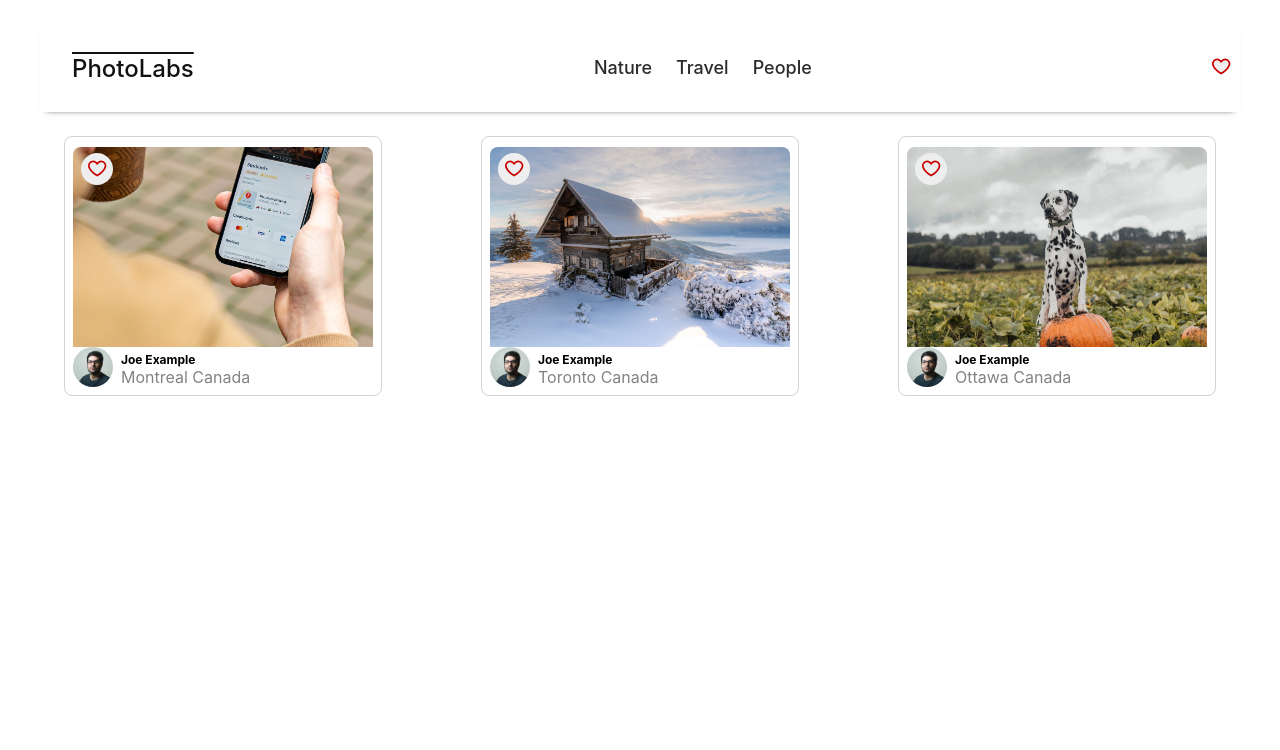
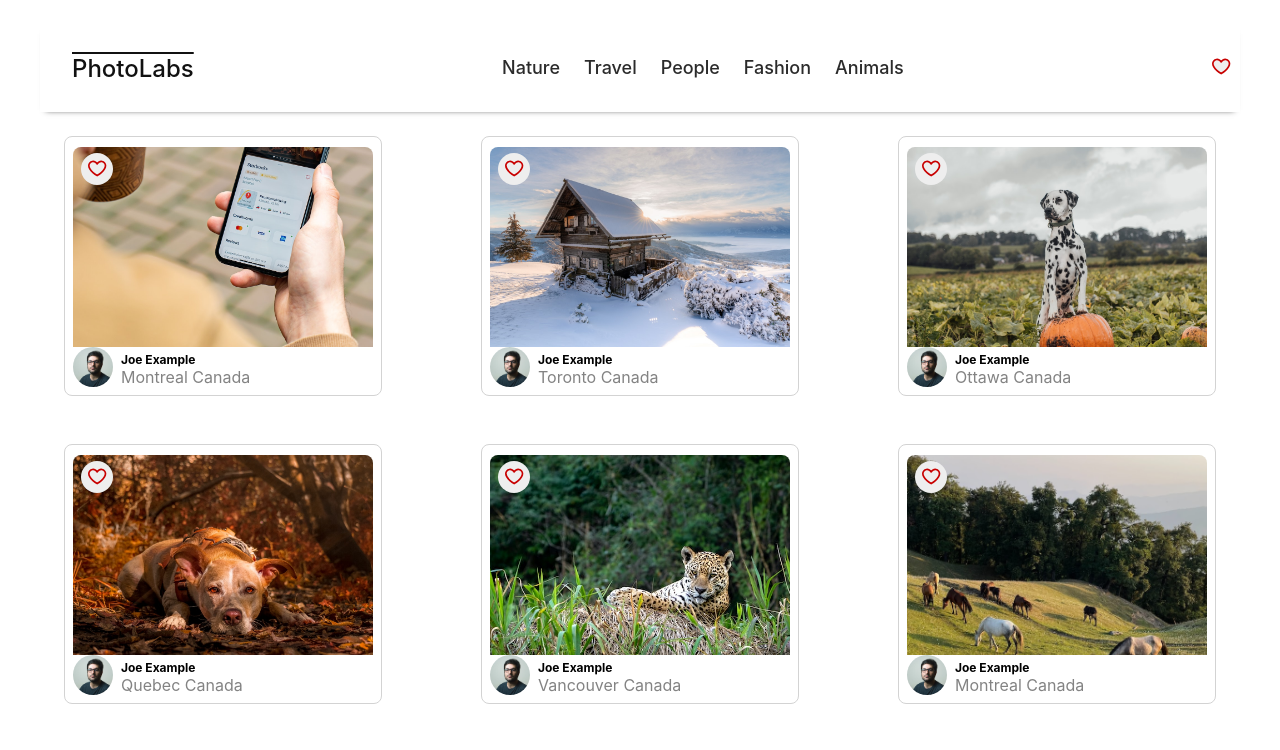
Before and after one commit to Upgrayedd0408/photolabs, a React (Create React App) app in the folder frontend/: page / in a window 1280 px wide. Shown: the top 750 px of the page. Built offline with nearby package versions, Linux system fonts and the light colour scheme; the HTML template or start-up script is replaced by a standard one.

Commit message:
remove default props and pass in Mock Data

```diff
--- a/frontend/src/components/PhotoList.jsx
+++ b/frontend/src/components/PhotoList.jsx
@@ -2,69 +2,18 @@ import React from "react";
 
 import "../styles/PhotoList.scss";
 import PhotoListItem from "./PhotoListItem";
+import photos from "mocks/photos";
 
-const sampleDataForPhotoList = [
-  {
-    id: "1",
-    location: {
-      city: "Montreal",
-      country: "Canada",
-    },
-    urls: {
-      full: `${process.env.PUBLIC_URL}/Image-1-Full.jpeg`,
-      regular: `${process.env.PUBLIC_URL}/Image-1-Regular.jpeg`,
-    },
-    user: {
-      id: "1",
-      username: "exampleuser",
-      name: "Joe Example",
-      profile: `${process.env.PUBLIC_URL}/profile-1.jpg`,
-    },
-  },
-  {
-    id: "2",
-    location: {
-      city: "Toronto",
-      country: "Canada",
-    },
-    urls: {
-      full: `${process.env.PUBLIC_URL}/Image-2-Full.jpeg`,
-      regular: `${process.env.PUBLIC_URL}/Image-2-Regular.jpeg`,
-    },
-    user: {
-      id: "2",
-      username: "exampleuser",
-      name: "Joe Example",
-      profile: `${process.env.PUBLIC_URL}/profile-1.jpg`,
-    },
-  },
-  {
-    id: "3",
-    location: {
-      city: "Ottawa",
-      country: "Canada",
-    },
-    urls: {
-      full: `${process.env.PUBLIC_URL}/Image-3-Full.jpeg`,
-      regular: `${process.env.PUBLIC_URL}/Image-3-Regular.jpeg`,
-    },
-    user: {
-      id: "3",
-      username: "exampleuser",
-      name: "Joe Example",
-      profile: `${process.env.PUBLIC_URL}/profile-1.jpg`,
-    },
-  },
-];
+
 
 const PhotoList = (props) => {
   const { fav, favPhoto } = props;
 
-  const list = sampleDataForPhotoList.map((photo) => <PhotoListItem key={photo.id} photo={photo} fav={fav} favPhoto={favPhoto} />);
+  const listOfPhotos = photos.map((photo) => <PhotoListItem key={photo.id} photo={photo} fav={fav} favPhoto={favPhoto} />);
 
   return (
     <ul className="photo-list">
-      {list}
+      {listOfPhotos}
     </ul>
   );
 };
--- a/frontend/src/components/TopicList.jsx
+++ b/frontend/src/components/TopicList.jsx
@@ -1,34 +1,19 @@
 import React from "react";
 import TopicListItem from "./TopicListItem";
+import topics from "mocks/topics";
+
 
 import "../styles/TopicList.scss";
 
 
-const sampleDataForTopicList = [
-  {
-    id: "1",
-    slug: "topic-1",
-    title: "Nature",
-  },
-  {
-    id: "2",
-    slug: "topic-2",
-    title: "Travel",
-  },
-  {
-    id: "3",
-    slug: "topic-3",
-    title: "People",
-  },
-];
 
 const TopicList = () => {
 
-  const topics = sampleDataForTopicList.map((topic) => <TopicListItem key={topic.id} topic={topic} /* fav={fav} favPhoto={favPhoto} */ />);
+  const listOfTopics = topics.map((topic) => <TopicListItem key={topic.id} topic={topic} /* fav={fav} favPhoto={favPhoto} */ />);
 
   return (
     <div className="top-nav-bar__topic-list">
-      {topics}
+      {listOfTopics}
     </div>
   );
 };
--- a/frontend/src/mocks/photos.js
+++ b/frontend/src/mocks/photos.js
@@ -14,7 +14,7 @@ const photo1 = {
     "name": "Joe Example",
     "profile": `${process.env.PUBLIC_URL}/profile-1.jpg`
   }
-}
+};
 
 const photo2 = {
   "id": "2",
@@ -32,7 +32,7 @@ const photo2 = {
     "name": "Joe Example",
     "profile": `${process.env.PUBLIC_URL}/profile-1.jpg`
   }
-}
+};
 
 const photo3 = {
   "id": "3",
@@ -50,7 +50,7 @@ const photo3 = {
     "name": "Joe Example",
     "profile": `${process.env.PUBLIC_URL}/profile-1.jpg`
   }
-}
+};
 
 const photo4 = {
   "id": "4",
@@ -69,7 +69,7 @@ const photo4 = {
     "name": "Joe Example",
     "profile": `${process.env.PUBLIC_URL}/profile-1.jpg`
   }
-}
+};
 
 const photo5 = {
   "id": "5",
@@ -87,7 +87,7 @@ const photo5 = {
     "name": "Joe Example",
     "profile": `${process.env.PUBLIC_URL}/profile-1.jpg`
   }
-}
+};
 
 const photo6 =  {
   "id": "6",
@@ -105,7 +105,7 @@ const photo6 =  {
     "name": "Joe Example",
     "profile": `${process.env.PUBLIC_URL}/profile-1.jpg`
   }
-}
+};
 
 const photo7 = {
   "id": "7",
@@ -123,7 +123,7 @@ const photo7 = {
     "name": "Joe Example",
     "profile": `${process.env.PUBLIC_URL}/profile-1.jpg`
   }
-}
+};
 
 const photo8 = {
   "id": "8",
@@ -141,7 +141,7 @@ const photo8 = {
     "name": "Joe Example",
     "profile": `${process.env.PUBLIC_URL}/profile-1.jpg`
   }
-}
+};
 
 const photo9 = {
   "id": "9",
@@ -159,7 +159,7 @@ const photo9 = {
     "name": "Joe Example",
     "profile": `${process.env.PUBLIC_URL}/profile-1.jpg`
   }
-}
+};
 
 const photo10 = {
   "id": "10",
@@ -177,7 +177,7 @@ const photo10 = {
     "name": "Joe Example",
     "profile": `${process.env.PUBLIC_URL}/profile-1.jpg`
   }
-}
+};
 
 
 
@@ -185,7 +185,7 @@ const photo10 = {
 const photos = [
   {
     ...photo1,
-    similar_photos: {
+    "similar_photos": {
       photo2,
       photo3,
       photo4,
@@ -194,7 +194,7 @@ const photos = [
   },
   {
     ...photo2,
-    similar_photos: {
+    "similar_photos": {
       photo2,
       photo3,
       photo4,
@@ -203,7 +203,7 @@ const photos = [
   },
   {
     ...photo3,
-    similar_photos: {
+    "similar_photos": {
       photo2,
       photo3,
       photo4,
@@ -212,7 +212,7 @@ const photos = [
   },
   {
     ...photo4,
-    similar_photos: {
+    "similar_photos": {
       photo2,
       photo3,
       photo4,
@@ -221,7 +221,7 @@ const photos = [
   },
   {
     ...photo5,
-    similar_photos: {
+    "similar_photos": {
       photo2,
       photo3,
       photo4,
@@ -230,7 +230,7 @@ const photos = [
   },
   {
     ...photo6,
-    similar_photos: {
+    "similar_photos": {
       photo2,
       photo3,
       photo4,
@@ -239,7 +239,7 @@ const photos = [
   },
   {
     ...photo7,
-    similar_photos: {
+    "similar_photos": {
       photo2,
       photo3,
       photo4,
@@ -248,7 +248,7 @@ const photos = [
   },
   {
     ...photo8,
-    similar_photos: {
+    "similar_photos": {
       photo2,
       photo3,
       photo4,
@@ -257,7 +257,7 @@ const photos = [
   },
   {
     ...photo9,
-    similar_photos: {
+    "similar_photos": {
       photo2,
       photo3,
       photo4,
@@ -266,13 +266,13 @@ const photos = [
   },
   {
     ...photo10,
-    similar_photos: {
+    "similar_photos": {
       photo2,
       photo3,
       photo4,
       photo5,
     }
   }
-]
+];
 
 export default photos;
```
Also changed, not shown: frontend/src/mocks/topics.js (line endings or trailing spaces).
